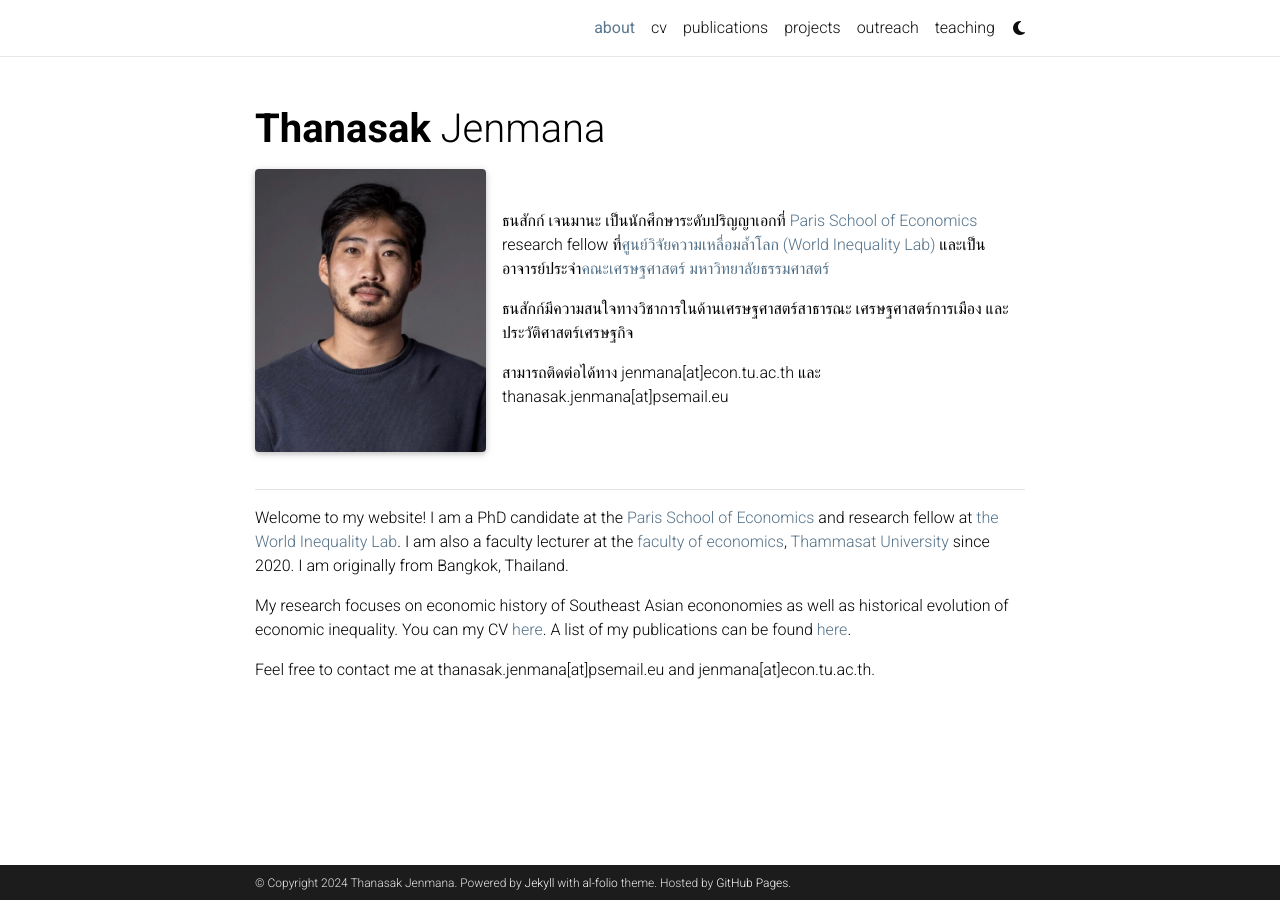
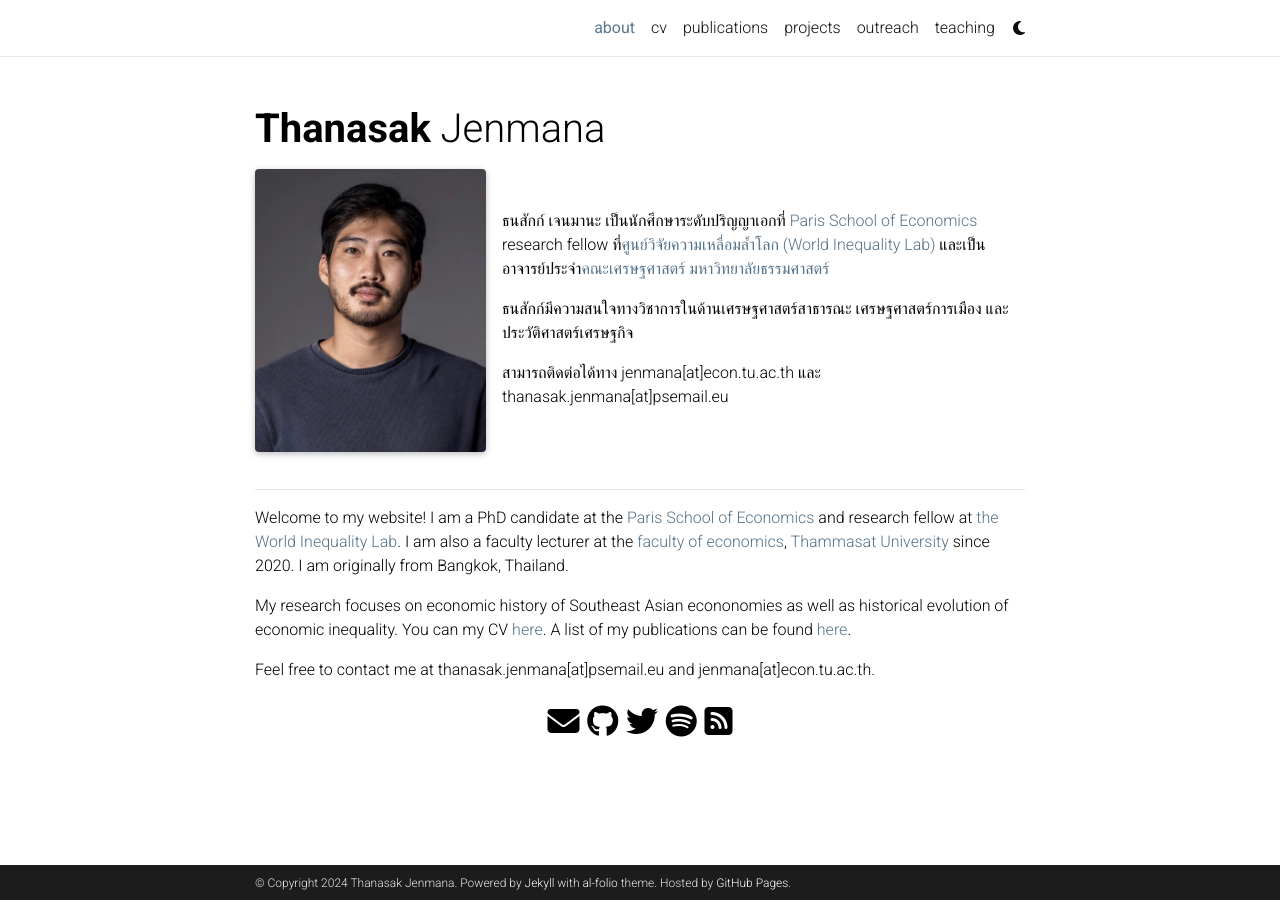
Before and after one commit to mjenmana/mjenmana.github.io, a Jekyll site: the page built from _pages/about.md, in a window 1280 px wide. Built offline with Jekyll 4.4.1, drawn with Linux system fonts in a browser that asks for light colours; full-size pictures stand in for the smaller copies a plugin makes; comment, search, counter and statistics services are not loaded; a style sheet for code colours, icons or effects is not loaded.

Commit message:
adding social media icons

```diff
--- a/_pages/about.md
+++ b/_pages/about.md
@@ -12,7 +12,7 @@
 news: false # includes a list of news items
 latest_posts: false # includes a list of the newest posts
 selected_papers: false # includes a list of papers marked as "selected={true}"
-social: false # includes social icons at the bottom of the page
+social: true # includes social icons at the bottom of the page
 ---
 
 <br/>
--- a/_sass/_base.scss
+++ b/_sass/_base.scss
@@ -306,7 +306,7 @@
   text-align: center;
 
   .contact-icons {
-    font-size: 4rem;
+    font-size: 2rem;
 
     a {
       i::before {
```
